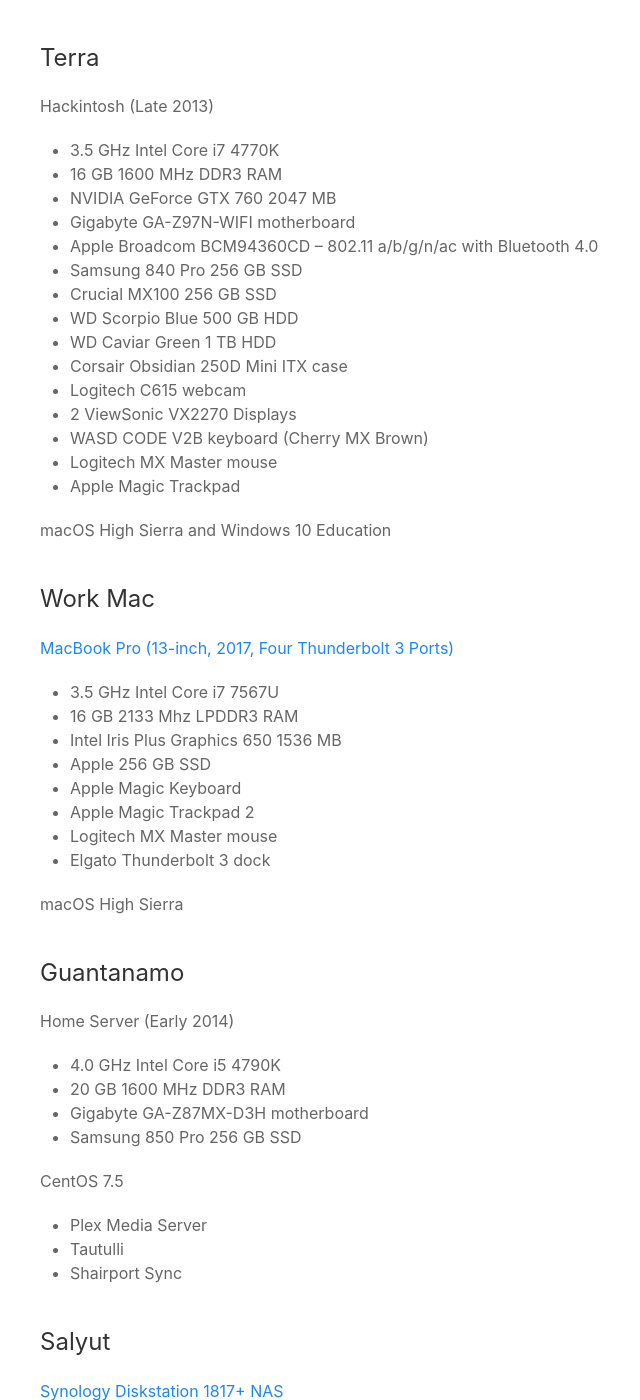
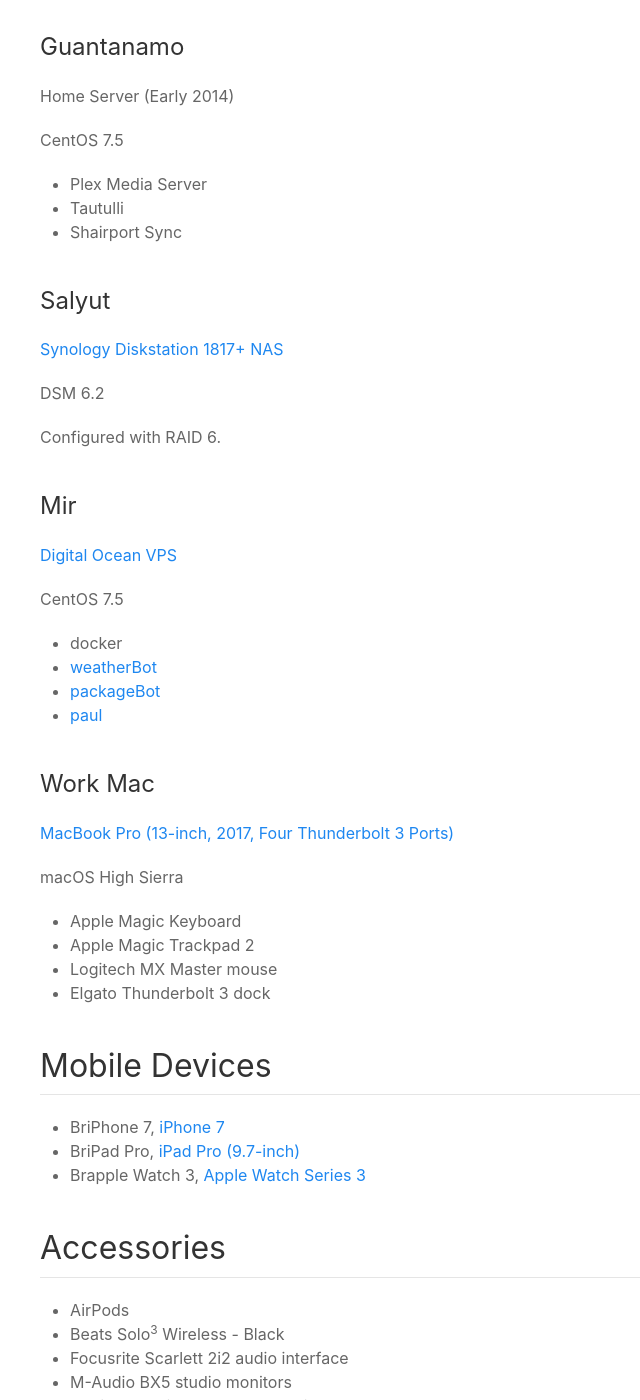
Before and after one commit to BrianMitchL/brianm.me, a Jekyll site: the page built from _living-docs/gear.md, in a window 1280 px wide and 1400 px high, scrolled down 1181 px. Shown: the whole window, without its empty margins (0-640 px from the left). Built offline with Jekyll 4.4.1, drawn with Linux system fonts in a browser that asks for light colours; nearby versions of some CDN libraries; emoji names are drawn with the system emoji font; some of the changed text lies outside the part shown.

Commit message:
Consolidate, remove details, and add links to major Apple products

```diff
--- a/_living-docs/gear.md
+++ b/_living-docs/gear.md
@@ -19,56 +19,22 @@
 ### BriBook Pro
 [MacBook Pro (Retina, Mid 2012)](https://everymac.com/systems/apple/macbook_pro/specs/macbook-pro-core-i7-2.7-15-mid-2012-retina-display-specs.html)
 
-* 2.7 GHz Intel Core i7 3820-QM
-* 16 GB 1600 MHz DDR3 RAM
-* Intel HD Graphics 4000 1536 MB
-* NVIDIA GeForce GT 650M 1024 MB
-* Apple 512 GB SSD
-
 macOS High Sierra and Windows 10 Pro
 
 ### Terra
 Hackintosh (Late 2013)
 
+Specs:
 * 3.5 GHz Intel Core i7 4770K
 * 16 GB 1600 MHz DDR3 RAM
 * NVIDIA GeForce GTX 760 2047 MB
 * Gigabyte GA-Z97N-WIFI motherboard
 * Apple Broadcom BCM94360CD – 802.11 a/b/g/n/ac with Bluetooth 4.0
-* Samsung 840 Pro 256 GB SSD
-* Crucial MX100 256 GB SSD
-* WD Scorpio Blue 500 GB HDD
-* WD Caviar Green 1 TB HDD
-* Corsair Obsidian 250D Mini ITX case
-* Logitech C615 webcam
-* 2 ViewSonic VX2270 Displays
-* WASD CODE V2B keyboard (Cherry MX Brown)
-* Logitech MX Master mouse
-* Apple Magic Trackpad
 
 macOS High Sierra and Windows 10 Education
 
-### Work Mac
-[MacBook Pro (13-inch, 2017, Four Thunderbolt 3 Ports)](https://everymac.com/systems/apple/macbook_pro/specs/macbook-pro-core-i7-3.5-13-mid-2017-retina-display-touch-bar-specs.html)
-
-* 3.5 GHz Intel Core i7 7567U
-* 16 GB 2133 Mhz LPDDR3 RAM
-* Intel Iris Plus Graphics 650 1536 MB
-* Apple 256 GB SSD
-* Apple Magic Keyboard
-* Apple Magic Trackpad 2
-* Logitech MX Master mouse
-* Elgato Thunderbolt 3 dock
-
-macOS High Sierra
-
 ### Guantanamo
 Home Server (Early 2014)
-
-* 4.0 GHz Intel Core i5 4790K
-* 20 GB 1600 MHz DDR3 RAM
-* Gigabyte GA-Z87MX-D3H motherboard
-* Samsung 850 Pro 256 GB SSD
 
 CentOS 7.5
 
@@ -79,20 +45,12 @@
 ### Salyut
 [Synology Diskstation 1817+ NAS](https://www.synology.com/en-us/products/DS1817+)
 
-* 2.4 GHz Intel Atom C2538
-* 8 GB RAM
-* 2 HGST DeskStar 4 TB NAS
-* 2 Seagate 4 TB NAS
-* 1 WD Red 4 TB NAS
-* RAID 6
+DSM 6.2
 
-DSM 6.2
+Configured with RAID 6.
 
 ### Mir
 [Digital Ocean VPS](https://m.do.co/c/414f452c2b6f)
-
-* 1 vCPUs
-* 1GB / 25GB Disk
 
 CentOS 7.5
 
@@ -101,22 +59,23 @@
 * [packageBot](https://github.com/BrianMitchL/packageBot)
 * [paul](https://github.com/thenexustv/paul)
 
+### Work Mac
+[MacBook Pro (13-inch, 2017, Four Thunderbolt 3 Ports)](https://everymac.com/systems/apple/macbook_pro/specs/macbook-pro-core-i7-3.5-13-mid-2017-retina-display-touch-bar-specs.html)
+
+macOS High Sierra
+
+* Apple Magic Keyboard
+* Apple Magic Trackpad 2
+* Logitech MX Master mouse
+* Elgato Thunderbolt 3 dock
+
+
 ## Mobile Devices
 {: .uk-heading-divider}
 
-### BriPhone 7
-iPhone 7 - 128 GB, Black
-
-* Apple Leather Case - (PRODUCT)<sup>RED</sup>
-* Apple Smart Battery Case - (PRODUCT)<sup>RED</sup>
-
-### BriPad Pro
-iPad Pro (9.7-inch) (Wi-Fi) - 128 GB, Silver
-
-* Apple Smart Cover - Charcoal Gray
-
-### Brapple Watch 3
-Apple Watch Series 3 (GPS + Cellular) - 42mm, Sport, Silver
+* BriPhone 7, [iPhone 7](https://everymac.com/systems/apple/iphone/specs/apple-iphone-7-att-t-mobile-global-a1778-specs.html)
+* BriPad Pro, [iPad Pro (9.7-inch)](https://everymac.com/systems/apple/ipad/specs/apple-ipad-pro-9-7-inch-1st-gen-wi-fi-only-specs.html)
+* Brapple Watch 3, [Apple Watch Series 3](https://everymac.com/systems/apple/apple-watch/specs/apple-watch-series-3-gps-cellular-42mm-us-canada-a1861.html)
 
 ## Accessories
 {: .uk-heading-divider}
@@ -128,44 +87,31 @@
 * Audio-Technica ATH-M50 studio headphones
 * Audio-Technica AT2020 microphone
 * Anker PowerCore 13000 battery
+* WASD CODE V2B keyboard (Cherry MX Brown)
+* Logitech MX Master mouse
+* Apple Magic Trackpad
+* Apple Smart Battery Case - (PRODUCT)<sup>RED</sup>
 
 ## Media
 {: .uk-heading-divider}
 
 * TCL 55" 55P605 4K UHD HDR TV
-* Apple TV 4K - 32 GB
+* BriTV, [Apple TV 4K](https://everymac.com/systems/apple/apple-tv/specs/apple-tv-4k-5th-generation-2017-specs.html)
 * Logitech Z623 speakers
 * ASUS RT-AC3200 router
 
 ## Legacy
 {: .uk-heading-divider}
 
-### Brapple Watch
-Apple Watch (1st generation) - 42 mm, Sport, Space Gray
-
-### BriPhone 6
-iPhone 6 - 64 GB, Space Gray
-
-### BriPhone 5
-iPhone 5 - 32 GB, Black and Slate
-
-### BriPhone
-iPhone 4 - 32 GB, Black
-
-No longer boots, RIP :skull:
-
-### BriTV 3
-Apple TV (3rd generation)
-
-### BriBook
-[MacBook (Late 2008, Aluminum Unibody)](https://everymac.com/systems/apple/macbook/specs/macbook-core-2-duo-2.4-aluminum-13-late-2008-unibody-specs.html)
-
-* 2.4 GHz Intel Core 2 Duo P8600
-* 4 GB 1066 MHz DDR3 RAM
-* NVIDIA GeForce 9400M 256 MB
-* 500 GB HDD
-
-macOS Snow Leopard and macOS El Capitan
+* Brapple Watch, [Apple Watch (1st generation)](https://everymac.com/systems/apple/apple-watch/specs/apple-watch-sport-aluminum-42mm.html)
+* BriPhone 6, [iPhone 6](https://everymac.com/systems/apple/iphone/specs/apple-iphone-6-a1549-4.7-inch-gsm-north-america-specs.html)
+* BriPhone 5, [iPhone 5](https://everymac.com/systems/apple/iphone/specs/apple-iphone-5-a1428-gsm-lte-aws-tmobile-north-america-specs.html)
+* BriPhone, [iPhone 4](https://everymac.com/systems/apple/iphone/specs/apple-iphone-4-specs.html), No longer boots, RIP :skull:
+* BriTV 3, [Apple TV (3rd generation)](https://everymac.com/systems/apple/apple-tv/specs/apple-tv-3rd-generation-early-2012-specs.html)
+* BriPod Shuffle, [iPod Shuffle (4th generation)](https://everymac.com/systems/apple/ipod/specs/ipod-4th-generation-shuffle-4g-late-2012-specs.html)
+* BriPod Nano, [iPod Nano (5th generation)](https://everymac.com/systems/apple/ipod/specs/ipod-5th-generation-5g-nano-specs.html)
+* BriBook, [MacBook (Late 2008, Aluminum Unibody)](https://everymac.com/systems/apple/macbook/specs/macbook-core-2-duo-2.4-aluminum-13-late-2008-unibody-specs.html)
+* BriPod Nano, [iPod Nano (3rd generation)](https://everymac.com/systems/apple/ipod/specs/ipod-3rd-generation-fat-nano-specs.html)
 
 ## Transportation
 {: .uk-heading-divider}
```
Also changed, not shown: other parts of _living-docs/gear.md (+1 -1 lines).
